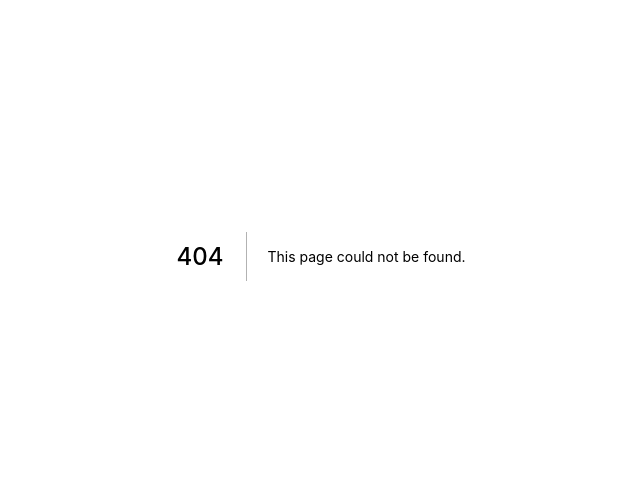
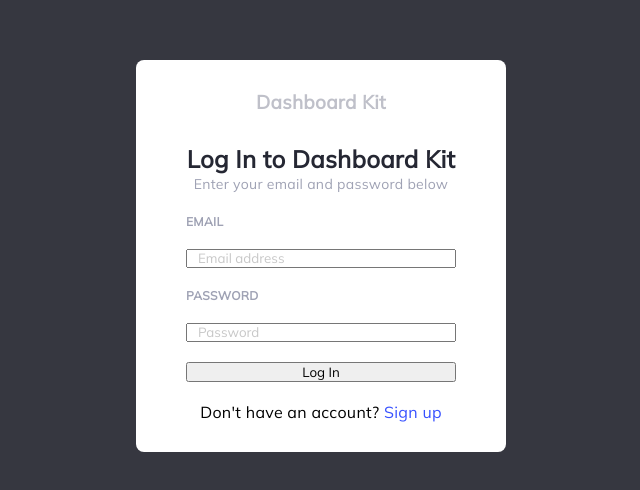
Before and after one commit to JuanFreitas094/dashboard-kit, a Next.js app: page /login in a window 1280 px wide. Before the commit this address had no page. Shown: the part 144-634 px from the top of the page, without its empty margins (319-959 px from the left). Built offline with nearby package versions, Linux system fonts and the light colour scheme.

Commit message:
Criado esqueleto da página de login

```diff
--- a/pages/_app.jsx
+++ b/pages/_app.jsx
@@ -7,13 +7,32 @@ const GlobalStyle = createGlobalStyle`
   }
 
   body {
-    font-family: 'Roboto', sans-serif;
+    font-family: 'Mulish', sans-serif;
+    letter-spacing: 0.3px;
+  }
+
+  ::placeholder {
+    font-family: 'Mulish', sans-serif;
+    opacity: 0.4;
+    padding-left: 10px;
+  }
+
+  button {
+    font-family: inherit;
+  }
+
+  a {
+    color: #3751FF;
+    text-decoration: none;
   }
 `
 
 function App ({ Component, pageProps }) {
   return (
     <>
+      <link rel="preconnect" href="https://fonts.googleapis.com"></link>
+      <link rel="preconnect" href="https://fonts.gstatic.com" crossorigin></link>
+      <link href="https://fonts.googleapis.com/css2?family=Mulish:wght@200;400&display=swap" rel="stylesheet"></link>
       <GlobalStyle />
       <Component {...pageProps} />
     </>
--- /dev/null
+++ b/pages/login.jsx
@@ -0,0 +1,41 @@
+import styled from "styled-components"
+
+import CardPosition from "../src/components/layout/Card"
+import H1 from "../src/components/typography/H1"
+import H2 from "../src/components/typography/H2"
+import H3 from "../src/components/typography/H3"
+import H4 from "../src/components/typography/H4"
+
+const FormContainer = styled.div`
+margin-top: 60px;
+`
+
+const Form = styled.form`
+    display: flex;
+    flex-direction: column;
+    margin: 20px 0;
+    gap: 20px
+`
+const Text = styled.p`
+    text-align: center;
+`
+
+function LoginPage () {
+    return (
+        <CardPosition>
+            <H2>Dashboard Kit</H2>
+            <H1>Log In to Dashboard Kit</H1>
+            <H4> Enter your email and password below</H4>
+            <Form>
+                <H3>EMAIL</H3>
+                <input placeholder="Email address" type="email" />
+                <H3>PASSWORD</H3>
+                <input placeholder="Password" type="password"/>
+                <button>Log In</button>
+            </Form>
+            <Text>Don't have an account? <a href="#">Sign up</a></Text>
+        </CardPosition>
+    )
+}
+
+export default LoginPage
--- /dev/null
+++ b/src/components/layout/Card.jsx
@@ -0,0 +1,43 @@
+import styled from "styled-components"
+
+const WIDHT_BREAK = '700px';
+
+const StyledFlex = styled.div`
+    display: flex;
+    justify-content: center;
+    background-color: #363740;
+    width: 100%;
+    height: 100vh;
+    align-items: center;
+`
+
+const StyledContainer = styled.div`
+    background-color: white;
+    padding: 30px 50px;
+
+    max-width: 270px;
+    max-height: auto;
+    border-radius: 8px;
+
+    @media (min-width: ${WIDHT_BREAK}) {
+        width: calc( ${WIDHT_BREAK} - 100px);
+    }
+
+    @media (max-width: ${WIDHT_BREAK}) {
+        width: 100%;
+    }
+
+    display: flex;
+    flex-direction: column;
+    justify-content: center;
+`
+
+export default function CardPosition ({ children }) {
+    return (
+       <StyledFlex>
+            <StyledContainer>
+                {children}
+            </StyledContainer>
+       </StyledFlex>
+    )
+}
--- /dev/null
+++ b/src/components/typography/H1.jsx
@@ -0,0 +1,10 @@
+import styled from 'styled-components'
+
+const H1 = styled.h1`
+    font-size: 24px;
+    font-weight: bold;
+    text-align: center;
+    color: #252733;
+`
+
+export default H1
--- /dev/null
+++ b/src/components/typography/H2.jsx
@@ -0,0 +1,10 @@
+import styled from "styled-components";
+
+const H2 = styled.h2`
+    font-size: 19px;
+    color: #A4A6B3;
+    opacity: 0.7;
+    text-align: center;
+    padding-bottom: 30px;
+`
+export default H2
--- /dev/null
+++ b/src/components/typography/H3.jsx
@@ -0,0 +1,8 @@
+import styled from "styled-components";
+
+const H3 = styled.h3`
+    font-size: 12px;
+    text-align: left;
+    color: #9FA2B4;
+`
+export default H3
--- /dev/null
+++ b/src/components/typography/H4.jsx
@@ -0,0 +1,12 @@
+import styled from "styled-components";
+
+const H4 = styled.h4`
+    font-size: 14px;
+    color: lightgrey;
+    font-weight: 400;
+    line-height: 20px;
+    text-align: center;
+    color: #9FA2B4;
+`
+
+export default H4
```
